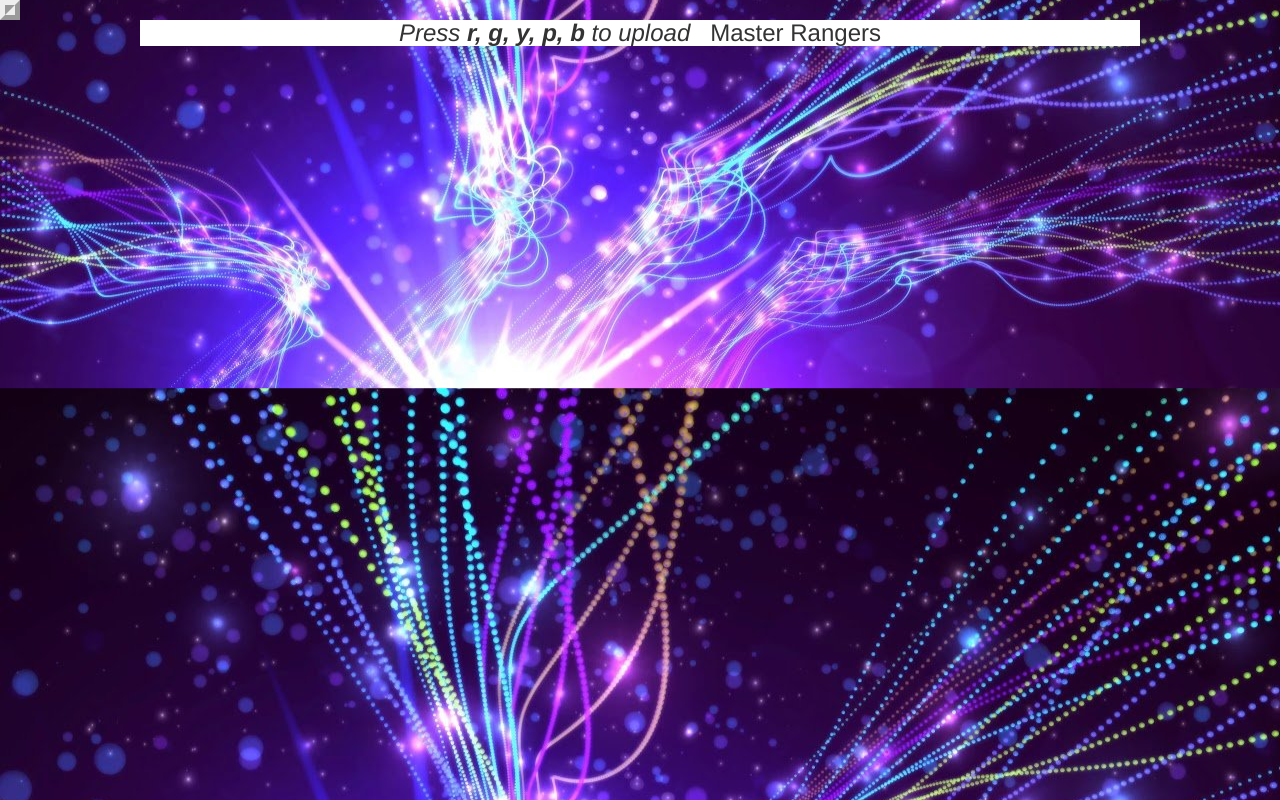
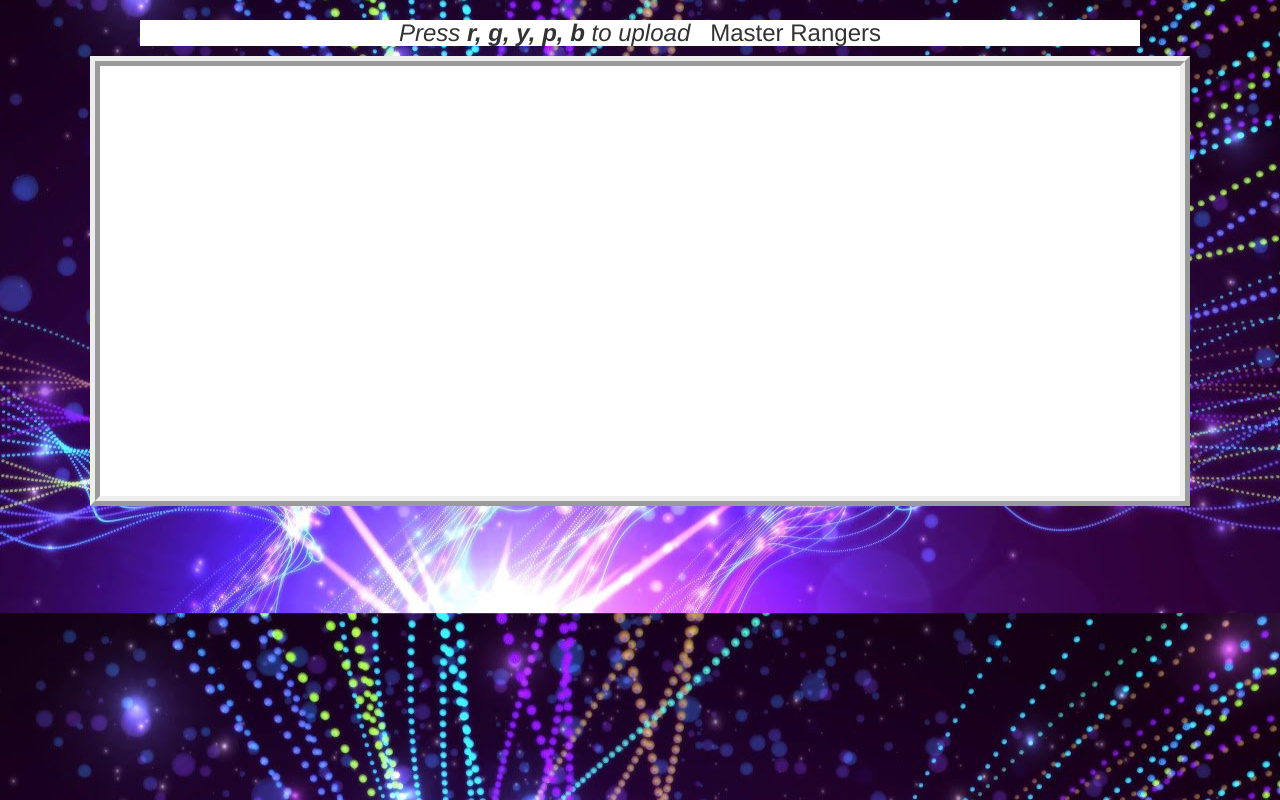
Before and after one commit to codertanish/Master-Rangers, a plain HTML site: page index.html in a window 1280 px wide. Drawn offline with nearby package versions, Linux system fonts and the light colour scheme.

Commit message:
Add files via upload

```diff
--- a/index.html
+++ b/index.html
@@ -17,7 +17,7 @@
 	<center>
 		<h3><i>Press <b>r, g, y, p, b</b> to upload &nbsp;</i> Master Rangers</h3>
 
-		<canavs width="1100" height="450" id="myCanvas">  </canavs>
+		<canvas width="1100" height="450" id="myCanvas">  </canvas>
 
 	</center>
 	<script src="main.js"></script>
```
